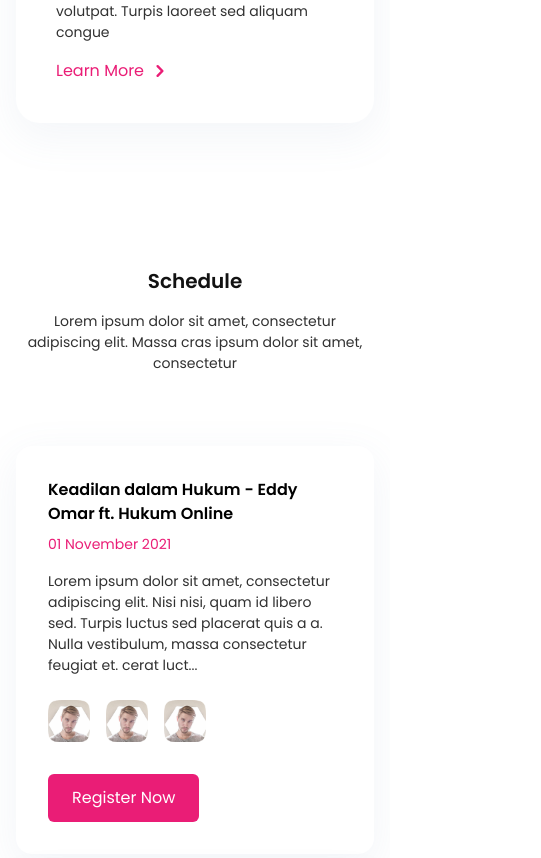
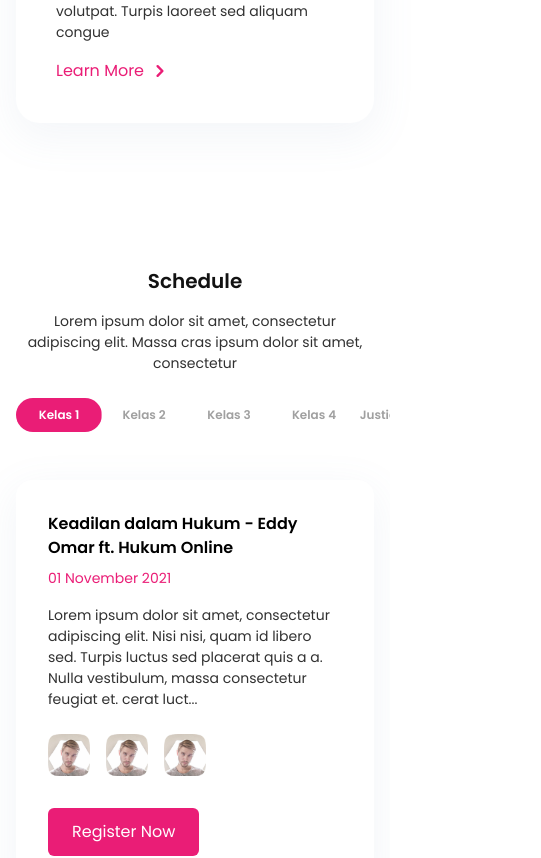
Before and after one commit to logos-engineer/logos-fest, a Next.js app: page / in a window 390 px wide. Shown: the part 1540-2398 px from the top of the page, 541 px wide, since content can reach past the window. Built offline with nearby package versions, Linux system fonts and the light colour scheme.

Commit message:
fix responsive mobile'

```diff
--- a/src/components/Homepage/Hero.js
+++ b/src/components/Homepage/Hero.js
@@ -30,12 +30,12 @@ const Hero = () => {
           <div className="pattern-before ornament-dawn pattern-after ornament-star-hero relative col-span-12 mt-12 lg:col-span-7 lg:col-start-6 lg:mt-0">
             <div className="aspect-w-3 aspect-h-2 lg:aspect-w-6 lg:aspect-h-4 relative rounded-3xl overflow-hidden">
               <iframe
-                class="absolute inset-0 w-full h-full"
+                className="absolute inset-0 w-full h-full"
                 src="https://www.youtube.com/embed/mnta9Pp2LqA?playlist=mnta9Pp2LqA&loop=1"
                 title="YouTube video player"
-                frameborder="0"
+                frameBorder="0"
                 allow="accelerometer; autoplay; clipboard-write; encrypted-media; gyroscope; picture-in-picture"
-                allowfullscreen
+                allowFullScreen
               ></iframe>
             </div>
           </div>
--- a/src/components/Homepage/Schedule.js
+++ b/src/components/Homepage/Schedule.js
@@ -5,24 +5,14 @@ import HeadSection from './Common/HeadSection'
 import listSchedule from 'src/data/listSchedule'
 import clsx from 'clsx'
 import { Fragment } from 'react'
+import CardSchedule from './Common/CardSchedule'
+import useMediaQuery from '@/hooks/useMediaQuery'
+import Slider from 'react-slick'
+import 'slick-carousel/slick/slick.css'
 
-import CardSchedule from './Common/CardSchedule'
-
-const Schedule = () => {
+const tabDesktop = () => {
   return (
-    <section id="schedule" className="pt-36 w-full">
-      <Container>
-        <Grid className="px-4">
-          <div className="col-span-12 lg:col-span-6 lg:col-start-4">
-            <HeadSection
-              title="Schedule"
-              subtitle="Lorem ipsum dolor sit amet, consectetur adipiscing elit. Massa cras ipsum dolor sit amet, consectetur "
-            />
-          </div>
-          <div className="flex flex-col col-span-12 items-center justify-center">
-            <Tab.Group>
     <Tab.List className="mt-6 lg:mt-0">
-                <div className="hidden lg:block">
       {listSchedule &&
         listSchedule.map((item, index) => (
           <Tab as={Fragment} key={index}>
@@ -40,8 +30,60 @@ const Schedule = () => {
             )}
           </Tab>
         ))}
+    </Tab.List>
+  )
+}
+
+const tabMobile = () => {
+  return (
+    <Tab.List className="mt-6 lg:mt-0">
+      <Slider
+        infinite={false}
+        slidesToShow={4.2}
+        slidesToScroll={1}
+        arrows={false}
+        className="px-4 w-screen max-w-screen-sm md:max-w-screen-md"
+      >
+        {listSchedule &&
+          listSchedule.map((item, index) => (
+            <div className="flex" key={index}>
+              <Tab as={Fragment}>
+                {({ selected }) => (
+                  <button
+                    className={clsx(
+                      'py-2 w-full text-xs font-semibold rounded-full transition-all',
+                      selected
+                        ? 'bg-pink-500 text-white'
+                        : 'bg-white text-black-primary opacity-40 bord'
+                    )}
+                  >
+                    {item.title}
+                  </button>
+                )}
+              </Tab>
             </div>
+          ))}
+      </Slider>
     </Tab.List>
+  )
+}
+
+const Schedule = () => {
+  const isDesktop = useMediaQuery(1024)
+  return (
+    <section id="schedule" className="pt-36 w-full">
+      <Container className="overflow-hidden">
+        <Grid className="px-4">
+          <div className="col-span-12 lg:col-span-6 lg:col-start-4">
+            <HeadSection
+              title="Schedule"
+              subtitle="Lorem ipsum dolor sit amet, consectetur adipiscing elit. Massa cras ipsum dolor sit amet, consectetur "
+            />
+          </div>
+          <div className="flex flex-col col-span-12 items-center justify-center">
+            <Tab.Group>
+              {isDesktop ? tabDesktop() : tabMobile()}
+
               <Tab.Panels>
                 {listSchedule &&
                   listSchedule.map((item, index) => (
--- a/src/components/Homepage/Schedule/TabButton.js
+++ /dev/null
@@ -1,16 +0,0 @@
-import React from 'react'
-
-export default function TabButton({ selected, children }) {
-  return (
-    <button
-      className={clsx(
-        'mx-3 px-3 py-2 rounded-full transition-all lg:px-5 lg:py-3 lg:rounded-md',
-        selected
-          ? 'bg-pink-500 text-white'
-          : 'bg-white text-black-primary opacity-40'
-      )}
-    >
-      {children}
-    </button>
-  )
-}
--- /dev/null
+++ b/src/hooks/useMediaQuery.js
@@ -0,0 +1,29 @@
+import { useState, useCallback, useEffect } from 'react'
+
+const useMediaQuery = (width) => {
+  const [targetReached, setTargetReached] = useState(false)
+
+  const updateTarget = useCallback((e) => {
+    if (e.matches) {
+      setTargetReached(true)
+    } else {
+      setTargetReached(false)
+    }
+  }, [])
+
+  useEffect(() => {
+    const media = window.matchMedia(`(min-width: ${width}px)`)
+    media.addEventListener('change', (e) => updateTarget(e))
+
+    // Check on mount (callback is not called until a change occurs)
+    if (media.matches) {
+      setTargetReached(true)
+    }
+
+    return () => media.removeEventListener('change', (e) => updateTarget(e))
+  }, [])
+
+  return targetReached
+}
+
+export default useMediaQuery
--- a/src/pages/index.js
+++ b/src/pages/index.js
@@ -16,7 +16,7 @@ export default function Home() {
         <Hero />
         <Event />
         <Schedule />
-        {/* <Book /> */}
+        <Book />
       </Layout>
     </>
   )
--- a/styles/tailwind.css
+++ b/styles/tailwind.css
@@ -92,11 +92,13 @@
 }
 
 .slick-slide {
-  overflow: visible;
+  overflow: visible !important;
+  margin-right: -1px !important;
 }
 
 .slick-list {
-  overflow: visible;
+  overflow: visible !important;
 }
+
 /* purgecss end ignore */
 @tailwind utilities;
```
Lines whose indentation alone changed are shown as unchanged.
